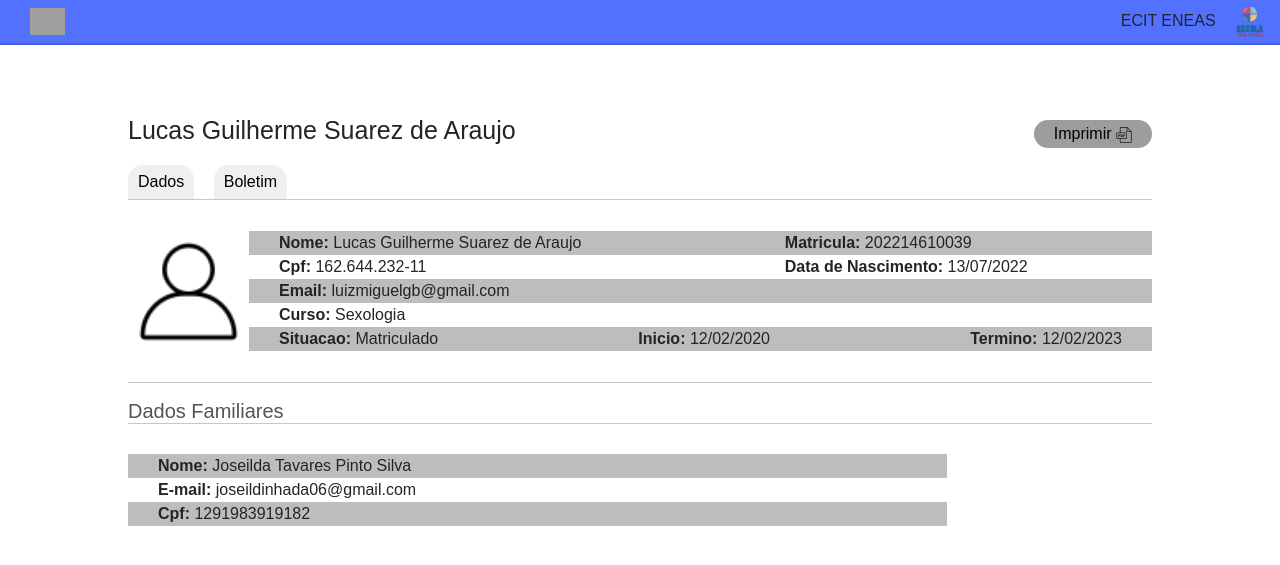
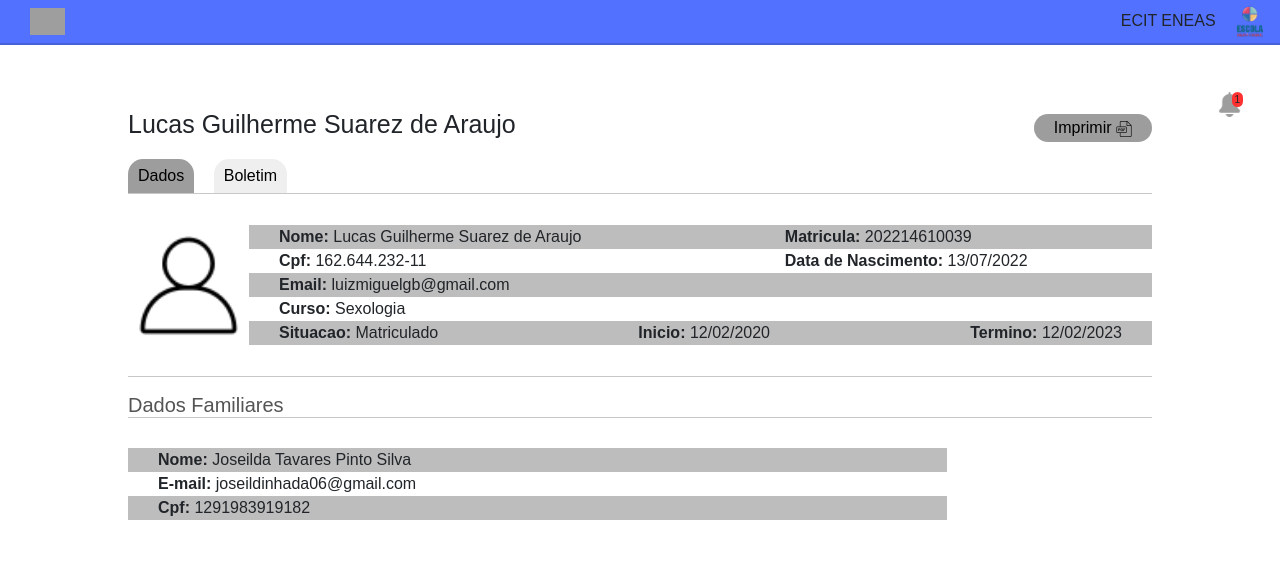
Before and after one commit to DarkSan0/TestSer, a Flask app: template templates/Informacoes-aluno.html in a window 1280 px wide. Shown: the top 565 px of the page. Run offline with Flask 2, Linux system fonts and the light colour scheme; the template is opened without the code that fills it, so the values that code supplies are empty; grey boxes are pictures that could not be loaded.

Commit message:
Adição do sininho de notificações na página de dados do Aluno!

```diff
--- a/static/css/Informacoes-aluno.css
+++ b/static/css/Informacoes-aluno.css
@@ -27,7 +27,35 @@ nav #logo {
     width: 80%;
     height: 400px;
     margin: auto;
-    margin-top: 70px;
+    margin-top: 5%;
+}
+
+.sino {
+    position: absolute;
+    margin-left: auto;
+    margin-right: auto;
+    height: 9%;
+    width: 97%;
+    display: flex;
+    justify-content: right;
+    align-items:end;
+}
+
+.sino img {
+    height: 25px;
+}
+
+.sino div {
+    cursor: pointer;
+}
+
+.sino span {
+    position: absolute;
+    font-size: 10px;
+    margin-left: 15px;
+    background-color: #FF3131;
+    padding: 0 3px;
+    border-radius: 10px;
 }
 
 .cabecalho {
@@ -68,19 +96,12 @@ nav #logo {
 
 #botao1 {
     transition: background-color 0.2s ease;
-}
-
-#botao1:hover {
     background-color: #9d9d9d;
 }
 
 #botao2 {
     margin-left: 15px;
     transition: background-color 0.2s ease;
-}
-
-#botao2:hover {
-    background-color: #9d9d9d;
 }
 
 .navegacao hr {
--- a/static/js/Informacoes-aluno.js
+++ b/static/js/Informacoes-aluno.js
@@ -2,14 +2,14 @@ var botao_dados = document.querySelector('#botao1')
 var botao_boletim = document.querySelector('#botao2')
 var bloco_informacoes = document.querySelector('.parte_baixo')
 
-botao_dados.addEventListener('click', () => {
+function apagar_boletim() {
     botao_dados.style['background-color'] = '#9d9d9d'
     botao_boletim.style['background-color'] = 'buttonface'
     bloco_informacoes.style.display = 'block'
-})
+}
 
-botao_boletim.addEventListener('click', () => {
+function apagar_dados() {
     botao_dados.style['background-color'] = 'buttonface'
     botao_boletim.style['background-color'] = '#9d9d9d'
     bloco_informacoes.style.display = 'none'
-})
+}
--- a/templates/Informacoes-aluno.html
+++ b/templates/Informacoes-aluno.html
@@ -17,15 +17,20 @@
             <img src="/static/imagens/logo-removebg-preview.png" alt="logo" id="logo">
         </div>
     </nav>
-
+    <div class="sino">
+        <div>
+            <span> 1 </span>
+            <img src="/static/imagens/sino.png" alt="sino">
+        </div>
+    </div>
     <div class="block">
         <div class="cabecalho">
             <h1 id="nome_aluno"> Lucas Guilherme Suarez de Araujo </h1>
             <a href="#" id="botao_imprimir"> Imprimir <img src="/static/imagens/pdf.png" alt="pdf"></a>
         </div>
         <div class="navegacao">
-            <button id="botao1"> Dados</button>
-            <button id="botao2"> Boletim</button>
+            <button id="botao1" onclick="apagar_boletim()"> Dados</button>
+            <button id="botao2" onclick="apagar_dados()"> Boletim</button>
             <hr>
         </div>
         <div class="parte_baixo">
```
Also changed, not shown: static/imagens/sino.png (added).
